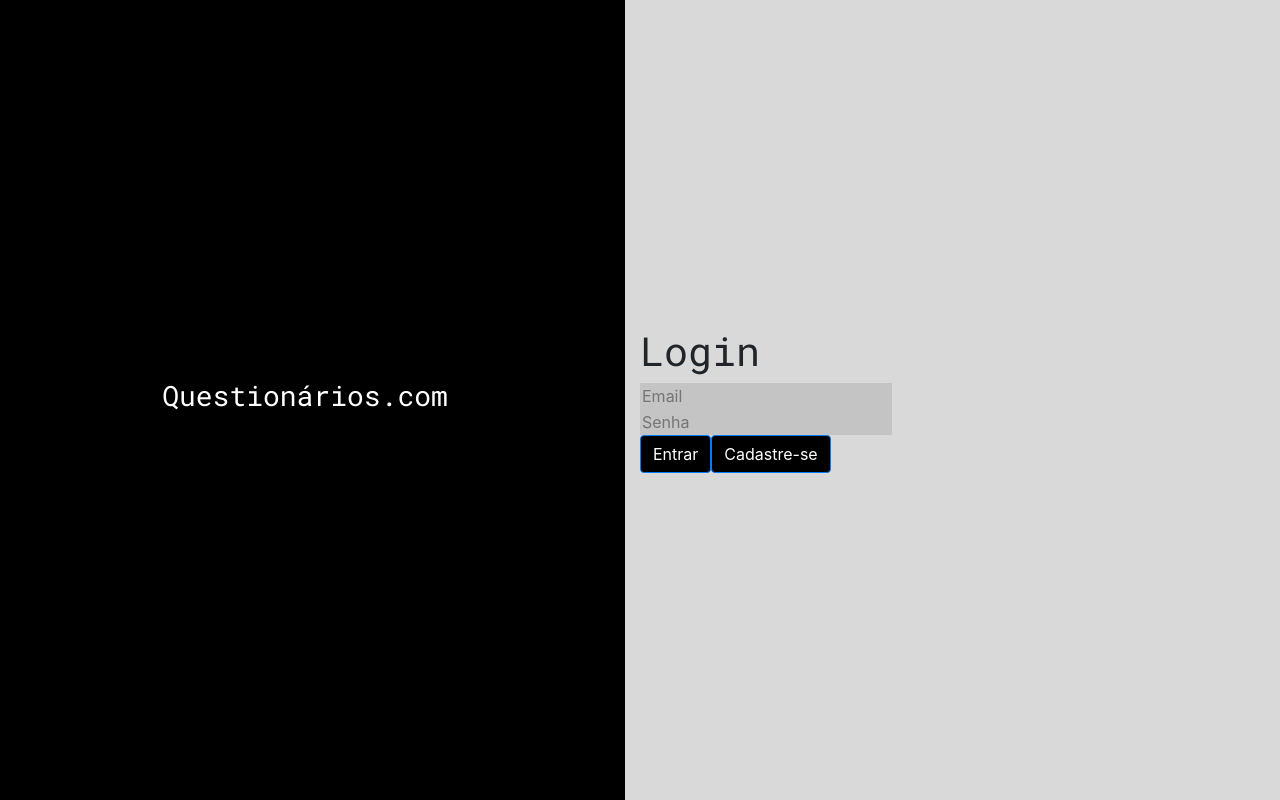
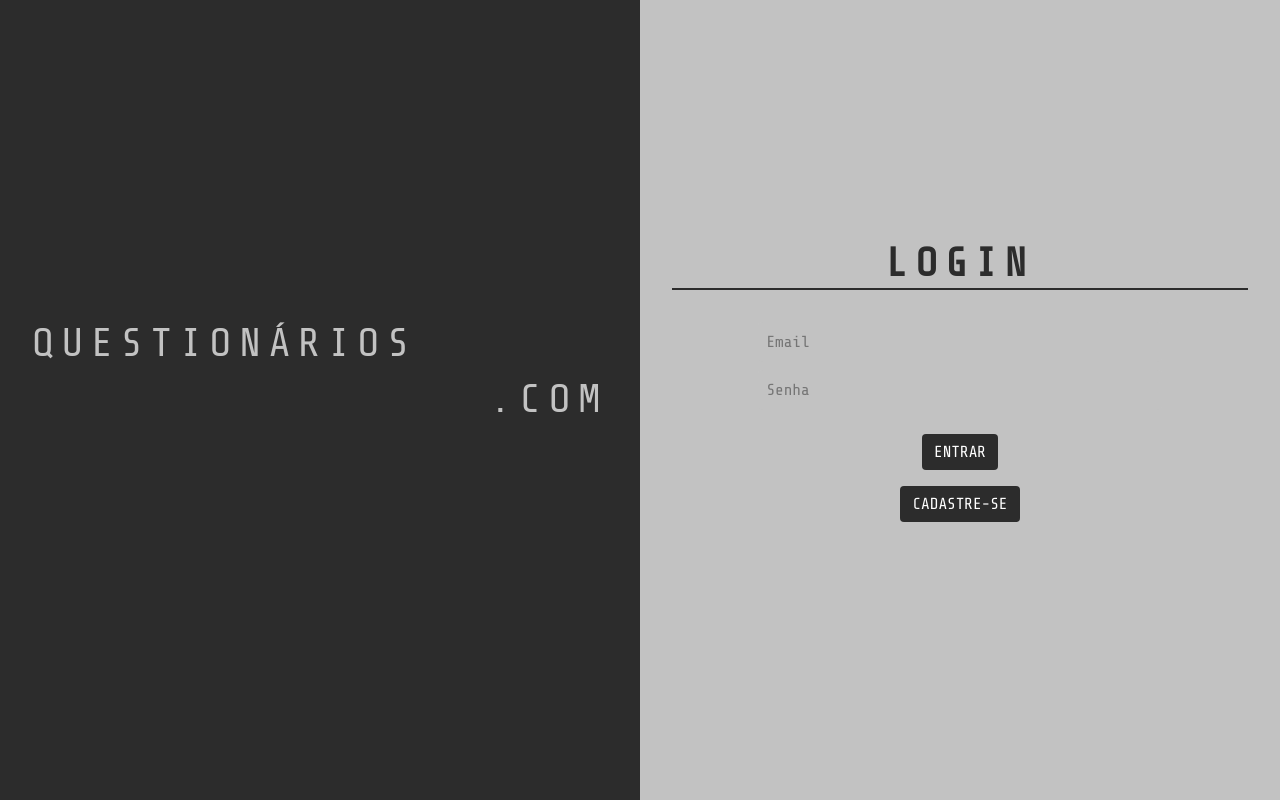
Before and after one commit to anapaulaonc/questionario-front, a React (Create React App) app: page / in a window 1280 px wide. Built offline with nearby package versions, Linux system fonts and the light colour scheme.

Commit message:
CSS adicionado

```diff
--- a/src/components/CreateSurvey/CreateSurvey.css
+++ b/src/components/CreateSurvey/CreateSurvey.css
@@ -28,7 +28,7 @@ input:focus {
     color: #2c2c2c;
 }
 
-.survey-input {
+.survey-input, .survey-question {
     justify-content: center;
     border: none;
     display: block;
@@ -36,6 +36,10 @@ input:focus {
     margin-bottom: 0.2em;
     text-align: left;
     width: 70%;
+}
+
+.survey-question {
+    margin-top: 1em;
 }
 
 .survey-input:focus {
@@ -81,7 +85,3 @@ input:focus {
     background-color: #2c2c2c;
     color: #c2c2c2;
 }
-
-.survey-question {
-    margin-top: 1em;
-}
--- a/src/components/NavBar/NavBar.css
+++ b/src/components/NavBar/NavBar.css
@@ -7,3 +7,7 @@
 .icons {
     margin: 15px 0px 5px 10px;
 }
+
+.icons:hover {
+    cursor: pointer;
+}
--- a/src/components/Survey/Survey.css
+++ /dev/null
@@ -1,26 +0,0 @@
-* {
-    margin: 0px;
-    padding: 0px;
-}
-
-.survey-container {
-    border: 3px solid #2c2c2c;
-    background-color: #fff;
-    border-radius: 4px;
-    width: 80%;
-    height: 20%;
-    margin: 10px 10px 0px 10px;
-    padding: 1% 1% 1% 1%;
-}
-
-.survey-title {
-    font-family: 'Roboto Mono';
-    font-size: 3.5vh;
-    font-weight: bold;
-}
-
-.author {
-    font-family: Roboto;
-    font-size: 2.5vh;
-    font-weight: thin;
-}
--- /dev/null
+++ b/src/components/Survey/SurveyForm.css
@@ -0,0 +1,92 @@
+* {
+    box-sizing: border-box;
+}
+
+input {
+    border: none;
+}
+
+input:focus {
+    outline: none;
+    border: none;
+}
+
+body {
+    background-color: #c2c2c2;
+}
+
+.survey-form-main {
+    background-color: #c4c4c4;
+    border-radius: 10px;
+    font-family: 'Roboto Mono';
+    margin: 3em auto;
+    padding: 1em 2em;
+    width: 60%;
+}
+
+.survey-form-main h1 {
+    border-bottom: 2px solid #2c2c2c;
+    font-family: 'Share Tech Mono', monospace;
+    font-size: 2em;
+    text-align: center;
+    text-transform: uppercase;
+}
+
+.survey-autor {
+    font-size: 0.9em;
+    text-align: center;
+}
+
+.survey-form-main h2 {
+    margin-top: 1.5em;
+    font-size: 1.2em;
+}
+
+.question-alternative {
+    padding: 0.2em;
+}
+
+.question-alternative input{
+    margin-right: 0.5em;
+    padding: 0.2em 0;
+}
+
+.question-alternative input{
+    margin-right: 0.5em;
+    padding: 0.2em 0;
+    cursor: pointer;
+}
+
+.survey-form-main textarea {
+    background-color: #d9d9d9;
+    border: none;
+    border-radius: 5px;
+    height: 5em;
+    padding: 0.5em;
+    outline: none;
+    transition: 0.5s;
+    width: 100%;
+}
+
+.survey-form-main textarea:focus {
+    background-color: #2c2c2c;
+    color: #c4c4c4;
+}
+
+
+.survey-form-main button {
+    background-color: #2c2c2c;
+    border: none;
+    border-radius: 3px;
+    color: #FFF;
+    display: block;
+    margin: 2em auto 1em;
+    padding: 0.3em;
+    width: 60%;
+    transition-duration: 0.15s;
+}
+
+.survey-form-main button:hover {
+    background-color: #FFF;
+    color: #2c2c2c;
+}
--- a/src/pages/foryou/foryou.css
+++ b/src/pages/foryou/foryou.css
@@ -0,0 +1,32 @@
+* {
+    box-sizing: border-box;
+}
+
+body {
+    background-color: #c2c2c2;
+}
+
+.foryou-survey {
+    color: #fff;
+    background-color: #2c2c2c;
+    border-radius: 5px;
+    margin: 2em auto;
+    padding: 1em;
+    width: 60%;
+}
+
+.foryou-survey:hover {
+    cursor: pointer;
+}
+
+.foryou-survey h1 {
+    font-family: 'Share Tech Mono', monospace;
+    text-transform: uppercase;
+    margin: 0;
+    padding: 0;
+}
+
+.foryou-survey h2 {
+    font-family: 'Roboto Mono';
+    font-size: 1em;
+}
--- a/src/pages/foryou/foryou.js
+++ b/src/pages/foryou/foryou.js
@@ -2,6 +2,7 @@ import React, { useEffect, useState } from "react";
 import axios from "axios";
 import { useHistory } from "react-router-dom";
 import NavBar from "../../components/NavBar/NavBar";
+import "./foryou.css";
 
 function ForYou() {
   const [surveys, setSurveys] = useState([]);
@@ -19,21 +20,24 @@ function ForYou() {
   let choosepath = useHistory();
 
   return (
-    <div className="ForYou">
+    <div className="foryou-section">
       <NavBar />
+      <div className="foryou-main">
         {surveys.map((s) => {
           return (
             <div
+              className="foryou-survey"
               key={s.id}
               onClick={() => {
                 choosepath.push(`/questionario/${s.id}`);
               }}
             >
-            <h3>{s.title}</h3>
-            <h5>por: {s.user.email}</h5>
+              <h1>{s.title}</h1>
+              <h2>por: {s.user.email}</h2>
             </div>
           );
         })}
+      </div>
     </div>
   );
 }
--- a/src/pages/login/login.css
+++ b/src/pages/login/login.css
@@ -1,25 +1,94 @@
-.Container{
-    background-color: #D9D9D9;
-    width: 100vw;
-    height: 100vh;
+* {
+    box-sizing: border-box;
 }
 
-.login{
-    width: 100vw;
+.login-page {
     height: 100vh;
+    font-family: 'Share Tech Mono', monospace;
 }
 
-.logo-section{
-    background-color: black;
-    font-family: Roboto Mono;
-    color: white;
-    display: flex;
-    align-items: center;
-    justify-content: center;
-
+.logo-section {
+    background-color: #2c2c2c;
+    color: #c2c2c2;
+    float: left;
+    height: 100vh;
+    width: 50%;
 }
 
-.input-section{
-    display: flex;
-    align-items: center;
+.logo{
+    font-size: 5;
+    position: relative;
+    margin: 0 auto;
+    letter-spacing: 0.5em;
+    width: 90%;
+    top: 40%;
+    text-transform: uppercase;
 }
+
+.down-logo {
+    float: right;
+}
+
+.input-section {
+    background-color: #c2c2c2;
+    color: #2c2c2c;
+    float: left;
+    height: 100vh;
+    width: 50%;
+}
+
+.login-block {
+    text-align: center;
+    position: relative;
+    margin: 0 auto;
+    letter-spacing: 0.5em;
+    width: 90%;
+    top: 30%;
+    text-transform: uppercase;
+}
+
+.login-block h1 {
+    border-bottom: 2px solid #2c2c2c;
+    font-weight: 900;
+    margin-bottom: 0.8em;
+    cursor: auto;
+}
+
+.login-block input {
+    background-color: #c2c2c2;
+    border-radius: 5px;
+    font-family: 'Share Tech Mono', monospace;
+    display: block;
+    padding: 0.5em;
+    margin: 0 auto;
+    margin-bottom: 0.5em;
+    transition: 0.5s;
+    width: 70%;
+}
+
+.login-block input:focus {
+    background-color: #2c2c2c;
+    color: #c2c2c2;
+}
+
+.login-block button {
+    background-color: #2c2c2c;
+    border: none;
+    display: block;
+    margin: 1em auto 0;
+    outline: none;
+    transition: 0.5s;
+    text-transform: uppercase;
+}
+
+.login-block button:hover {
+    background-color: #fff;
+    color: #2c2c2c
+}
+
+.input-error {
+    display: block;
+    font-size: 0.8em;
+    color: red;
+    letter-spacing: 0.1em;
+}
--- a/src/pages/login/login.js
+++ b/src/pages/login/login.js
@@ -27,26 +27,24 @@ export default function Login() {
 
   return (
     <>
-      <div className="Container">
-        <div className="row login">
-          <div className="col-6 logo-section">
-            <h3>Questionários.com</h3>
+      <div className="login-page">
+        <div className="logo-section">
+          <div className="logo">
+            <h1 className="up-logo">Questionários</h1>
+            <h1 className="down-logo">.com</h1>
           </div>
-          <div className="col-6 input-section">
+        </div>
+        <div className="input-section">
+          <div className="login-block">
             <h1>Login</h1>
             <form className="form--login" onSubmit={login}>
-              <Input
-                name="email"
-                id="email"
-                type="email"
-                placeholder="Email"
-                err={err1}
-              />
+              <Input name="email" id="email" type="email" placeholder="Email" />
               <Input
                 name="password"
                 id="password"
                 type="password"
                 placeholder="Senha"
+                err={err1}
               />
               <button type="submit" class="btn btn-primary">
                 Entrar
--- a/src/pages/signUp/signUp.css
+++ b/src/pages/signUp/signUp.css
@@ -1,21 +1,97 @@
+* {
+    box-sizing: border-box;
+}
+
+.signup-page {
+    height: 100vh;
+    font-family: 'Share Tech Mono', monospace;
+}
+
 .logo-section {
+    background-color: #2c2c2c;
+    color: #c2c2c2;
+    float: left;
+    height: 100vh;
     width: 50%;
 }
 
-.input-section {
-    margin: auto;
-    width: 50%;
-    display: block;
+.logo{
+    font-size: 5;
+    position: relative;
+    margin: 0 auto;
+    letter-spacing: 0.5em;
+    width: 90%;
+    top: 40%;
+    text-transform: uppercase;
 }
 
-.input-section h1 {
-    font-family: 'Roboto Mono';
+.down-logo {
+    float: right;
 }
 
-.button {
-    color: white;
-    background-color: black;
-    font-family: 'Roboto Mono';
-    font-weight: 600;
+.input-section {
+    background-color: #c2c2c2;
+    color: #2c2c2c;
+    float: left;
+    height: 100vh;
+    width: 50%;
+}
+
+.signup-block {
+    text-align: center;
+    position: relative;
+    margin: 0 auto;
+    letter-spacing: 0.5em;
+    width: 90%;
+    top: 30%;
     text-transform: uppercase;
 }
+
+.signup-block h1 {
+    border-bottom: 2px solid #2c2c2c;
+    font-weight: 900;
+    margin-bottom: 0.8em;
+    cursor: auto;
+}
+
+.signup-block Input {
+    background-color: #c2c2c2;
+    border-radius: 5px;
+    font-family: 'Share Tech Mono', monospace;
+    display: block;
+    padding: 0.5em;
+    margin: 0 auto;
+    margin-bottom: 0.5em;
+    transition: 0.5s;
+    width: 70%;
+}
+
+.signup-block Input:focus {
+    background-color: #2c2c2c;
+    color: #c2c2c2;
+}
+
+.signup-block Button {
+    background-color: #2c2c2c;
+    color: #c2c2c2;
+    border: none;
+    border-radius: 5px;
+    display: block;
+    margin: 1em auto 0;
+    padding: 0.5em;
+    outline: none;
+    transition: 0.5s;
+    text-transform: uppercase;
+}
+
+.signup-block Button:hover {
+    background-color: #fff;
+    color: #2c2c2c
+}
+
+.input-error {
+    display: block;
+    font-size: 0.8em;
+    color: red;
+    letter-spacing: 0.1em;
+}
--- a/src/pages/signUp/signUp.js
+++ b/src/pages/signUp/signUp.js
@@ -45,14 +45,17 @@ export default function Login() {
 
   return (
     <>
-      <div className="Container">
-        <div className="row login">
-          <div className="col-6 logo-section">
-            <h3>Questionários.com</h3>
+      <div className="signup-page">
+        <div className="logo-section">
+          <div className="logo">
+            <h1 className="up-logo">Questionários</h1>
+            <h1 className="down-logo">.com</h1>
           </div>
-          <div className="col-6 input-section">
+        </div>
+        <div className="input-section">
+          <div className="signup-block">
             <h1>Cadastre-se</h1>
-            <form className="form--signUp" onSubmit={login}>
+            <form className="form--signup" onSubmit={login}>
               <Input
                 name="email"
                 id="email"
```
Also changed, not shown: src/components/Survey/SurveyForm.js (+25 -19 lines). Lines whose indentation alone changed are shown as unchanged.
